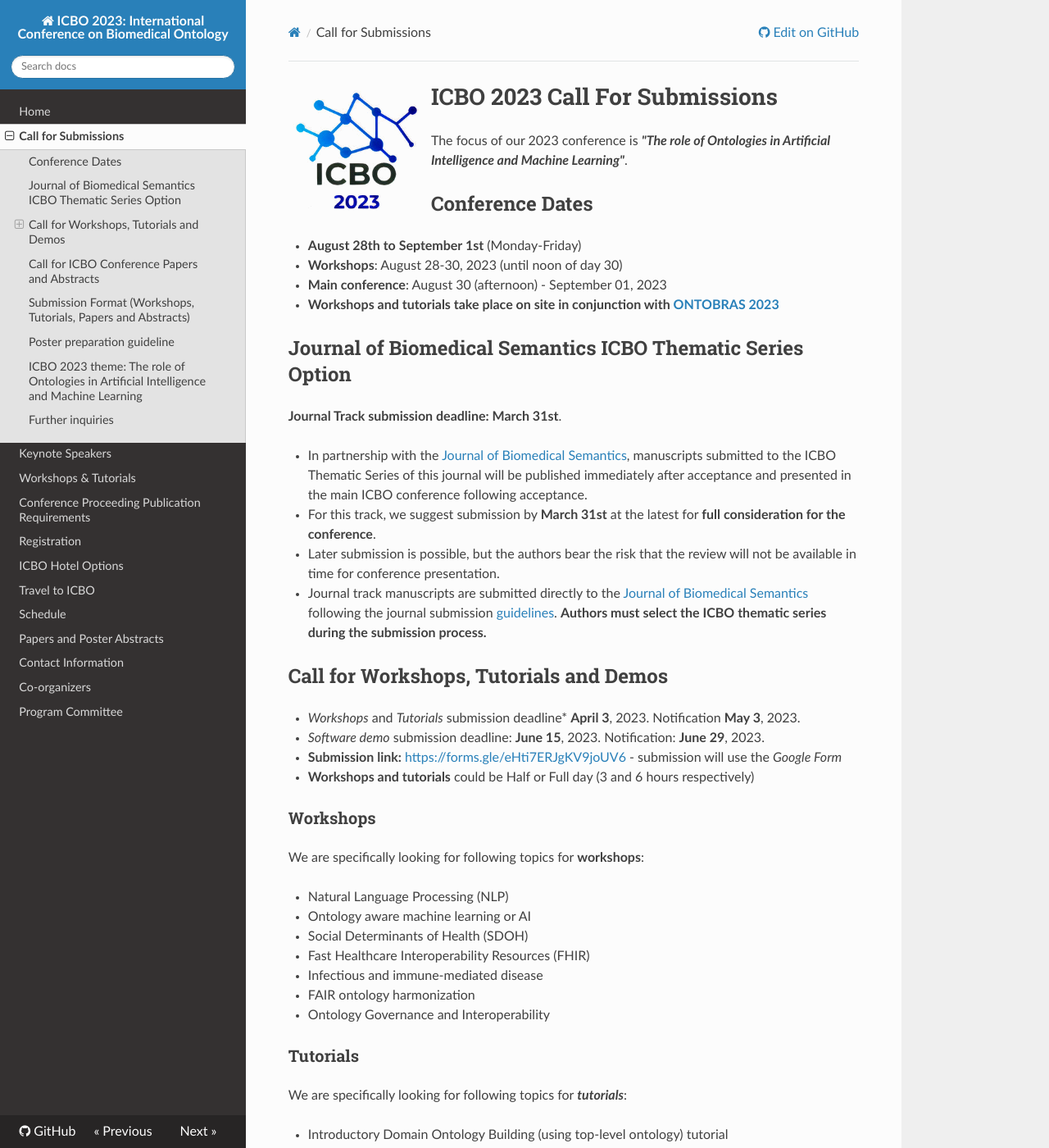
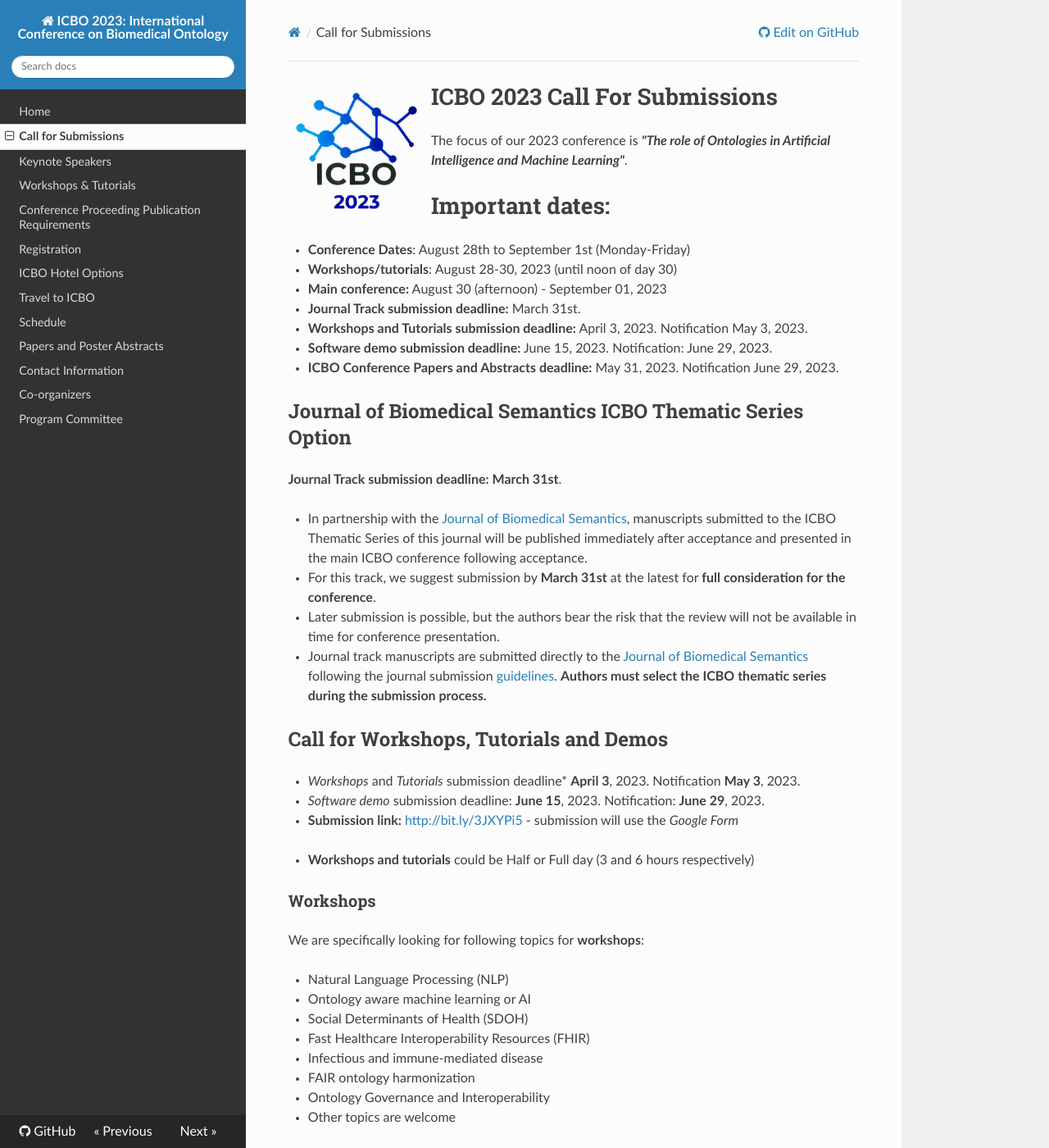
Before and after one commit to ICBO-conference/icbo2023, an MkDocs documentation site: the page built from docs/call-for-submissions.md, in a window 1280 px wide and 1400 px high. Shown: the whole window at 82% size. Built offline with MkDocs 1.6.1, drawn with Linux system fonts in a browser that asks for light colours; nearby versions of some CDN libraries.

Commit message:
submissions organizers and index from Fernanda

```diff
--- a/docs/call-for-submissions.md
+++ b/docs/call-for-submissions.md
@@ -4,11 +4,19 @@
 
 The focus of our 2023 conference is ***"The role of Ontologies in Artificial Intelligence and Machine Learning"***.
 
-## Conference Dates
+# Important dates:
+- **Conference Dates**:  August 28th to September 1st (Monday-Friday)
+- **Workshops/tutorials**: August 28-30, 2023 (until noon of day 30)
+- **Main conference:** August 30 (afternoon) - September 01, 2023
+- **Journal Track submission deadline:** March 31st.
+- **Workshops and Tutorials submission deadline:** April 3, 2023. Notification May 3, 2023.
+- **Software demo submission deadline:** June 15, 2023. Notification: June 29, 2023.
+- **ICBO Conference Papers and Abstracts deadline:** May 31, 2023. Notification June 29, 2023.
+<!-- ## Conference Dates
 - **August 28th to September 1st** (Monday-Friday)
 - **Workshops**: August 28-30, 2023 (until noon of day 30)
 - **Main conference**: August 30 (afternoon) - September 01, 2023
-- **Workshops and tutorials take place on site in conjunction with [ONTOBRAS 2023](https://www.inf.ufrgs.br/ontobras/)**
+- **Workshops and tutorials take place on site in conjunction with [ONTOBRAS 2023](https://www.inf.ufrgs.br/ontobras/)** -->
 
 ## Journal of Biomedical Semantics ICBO Thematic Series Option
 
@@ -22,8 +30,8 @@ The focus of our 2023 conference is ***"The role of Ontologies in Artificial Int
 ## Call for Workshops, Tutorials and Demos
 - *Workshops* and *Tutorials* submission deadline* **April 3**, 2023. Notification **May 3**, 2023.
 - *Software demo* submission deadline: **June 15**, 2023. Notification: **June 29**, 2023.
-- **Submission link:** [https://forms.gle/eHti7ERJgKV9joUV6](https://forms.gle/eHti7ERJgKV9joUV6) - submission will use the *Google Form*
-
+- **Submission link:** [http://bit.ly/3JXYPi5](http://bit.ly/3JXYPi5) - submission will use the *Google Form*
+<!-- https://forms.gle/eHti7ERJgKV9joUV6 -->
 - **Workshops and tutorials** could be Half or Full day (3 and 6 hours respectively)
 ### Workshops
 We are specifically looking for following topics for **workshops**:
@@ -35,6 +43,7 @@ We are specifically looking for following topics for **workshops**:
 - Infectious and immune-mediated disease
 - FAIR ontology harmonization
 - Ontology Governance and Interoperability
+- Other topics are welcome
 
 ### Tutorials
 We are specifically looking for following topics for ***tutorials***:
```
